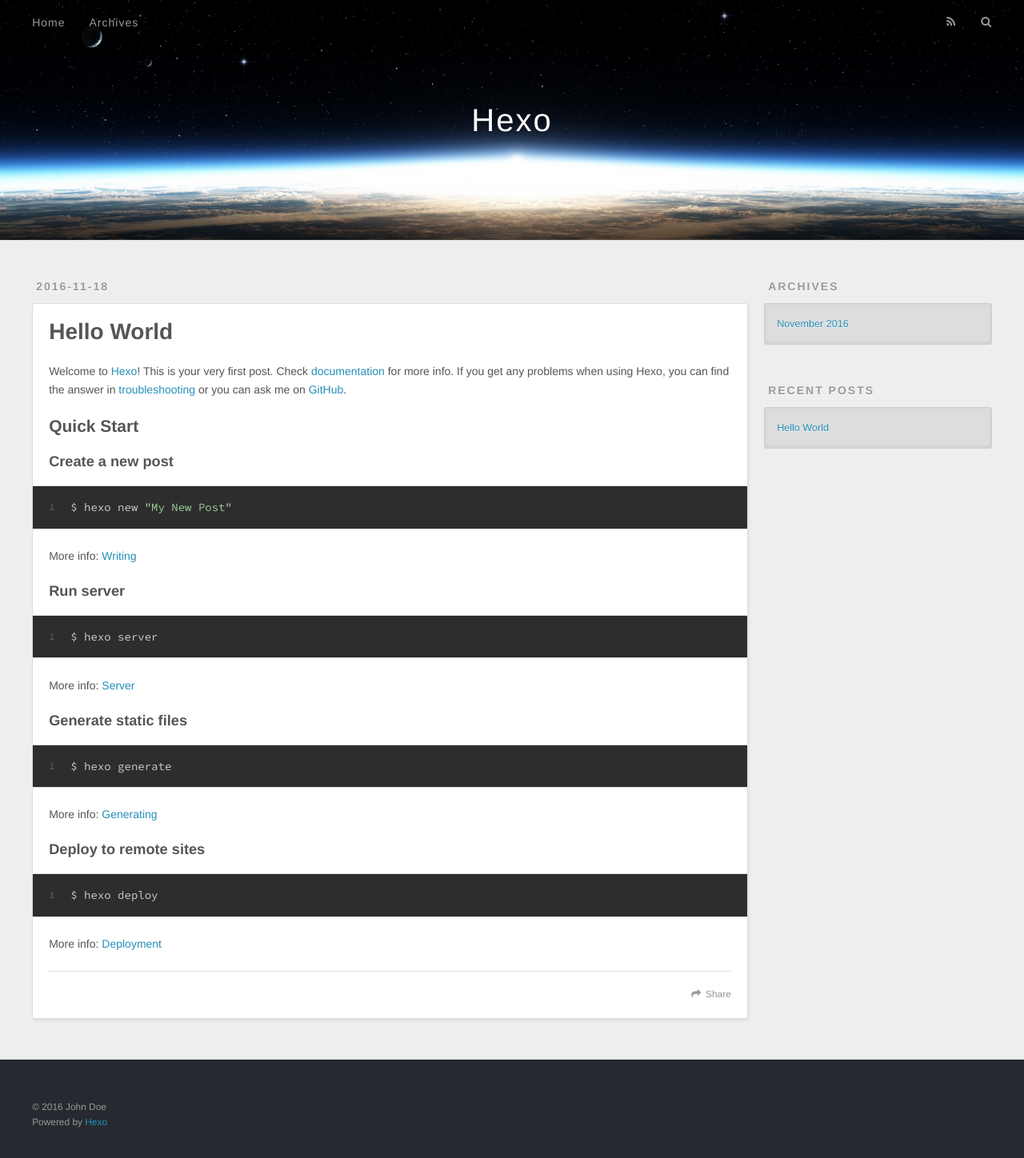
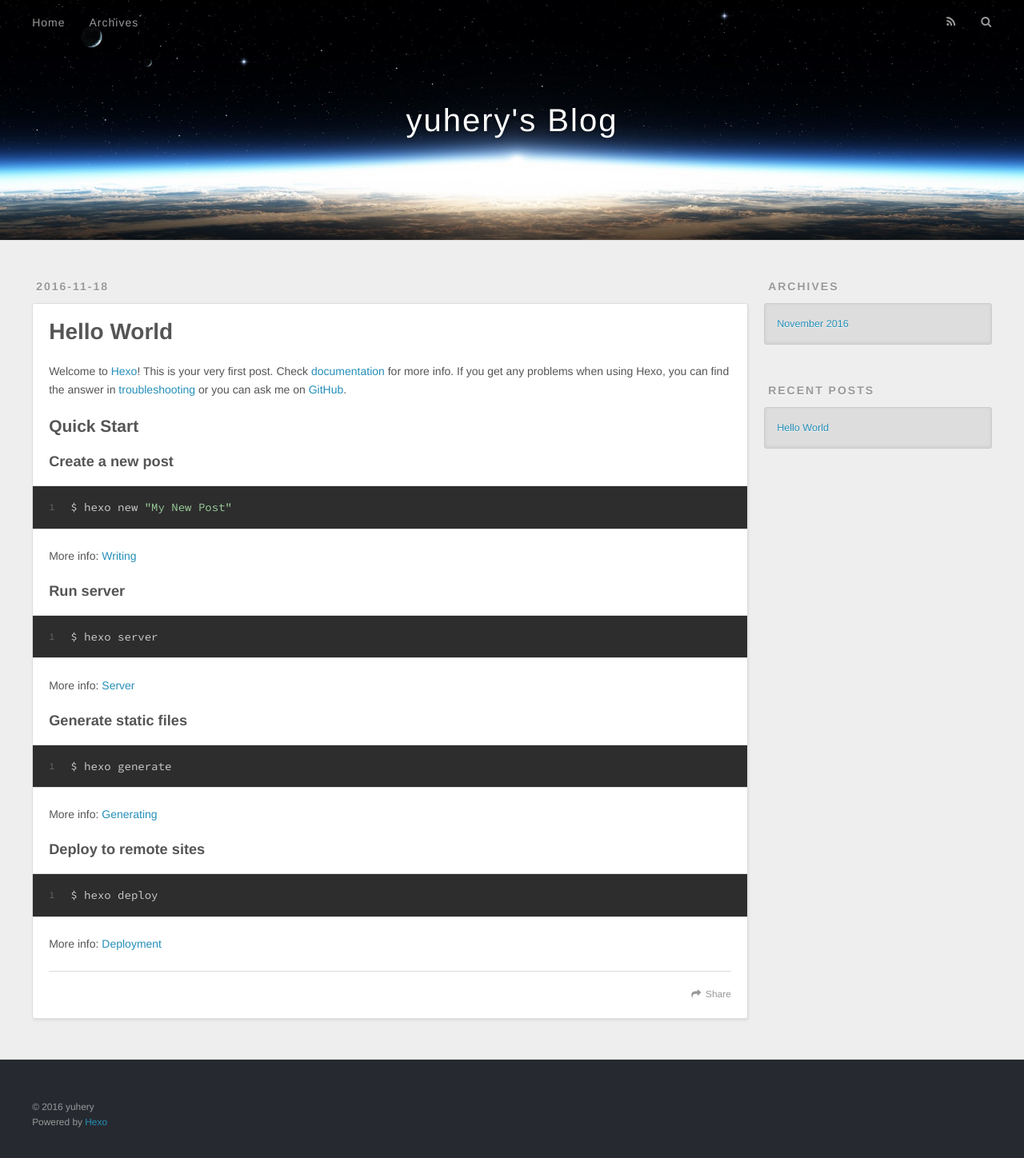
Before and after one commit to yuhery/yuhery.github.io, a plain HTML site: page index.html in a window 1280 px wide. Shown: the whole page at 80% size. Drawn offline with nearby package versions, Linux system fonts and the light colour scheme.

Commit message:
Site updated: 2016-11-18 14:50:18

```diff
--- a/index.html
+++ b/index.html
@@ -3,16 +3,16 @@
 <head>
   <meta charset="utf-8">
 
-  <title>Hexo</title>
+  <title>yuhery&#39;s Blog</title>
   <meta name="viewport" content="width=device-width, initial-scale=1, maximum-scale=1">
   <meta property="og:type" content="website">
-<meta property="og:title" content="Hexo">
+<meta property="og:title" content="yuhery's Blog">
 <meta property="og:url" content="http://yoursite.com/index.html">
-<meta property="og:site_name" content="Hexo">
+<meta property="og:site_name" content="yuhery's Blog">
 <meta name="twitter:card" content="summary">
-<meta name="twitter:title" content="Hexo">
+<meta name="twitter:title" content="yuhery's Blog">
 
-    <link rel="alternate" href="/atom.xml" title="Hexo" type="application/atom+xml">
+    <link rel="alternate" href="/atom.xml" title="yuhery&#39;s Blog" type="application/atom+xml">
 
 
     <link rel="icon" href="/favicon.png">
@@ -33,7 +33,7 @@
   <div id="header-outer" class="outer">
     <div id="header-title" class="inner">
       <h1 id="logo-wrap">
-        <a href="/" id="logo">Hexo</a>
+        <a href="/" id="logo">yuhery&#39;s Blog</a>
       </h1>
 
     </div>
@@ -96,7 +96,7 @@
 
     </div>
     <footer class="article-footer">
-      <a data-url="http://yoursite.com/2016/11/18/hello-world/" data-id="civneogtm0000tusmzgb6au7v" class="article-share-link">Share</a>
+      <a data-url="http://yoursite.com/2016/11/18/hello-world/" data-id="civnfesqg00004osm7xaw5mlj" class="article-share-link">Share</a>
 
 
     </footer>
@@ -151,7 +151,7 @@
 
   <div class="outer">
     <div id="footer-info" class="inner">
-      &copy; 2016 John Doe<br>
+      &copy; 2016 yuhery<br>
       Powered by <a href="http://hexo.io/" target="_blank">Hexo</a>
     </div>
   </div>
```
Also changed, not shown: 2016/11/18/hello-world/index.html (+6 -6 lines), archives/2016/11/index.html (+7 -7 lines), archives/2016/index.html (+7 -7 lines), archives/index.html (+7 -7 lines).
